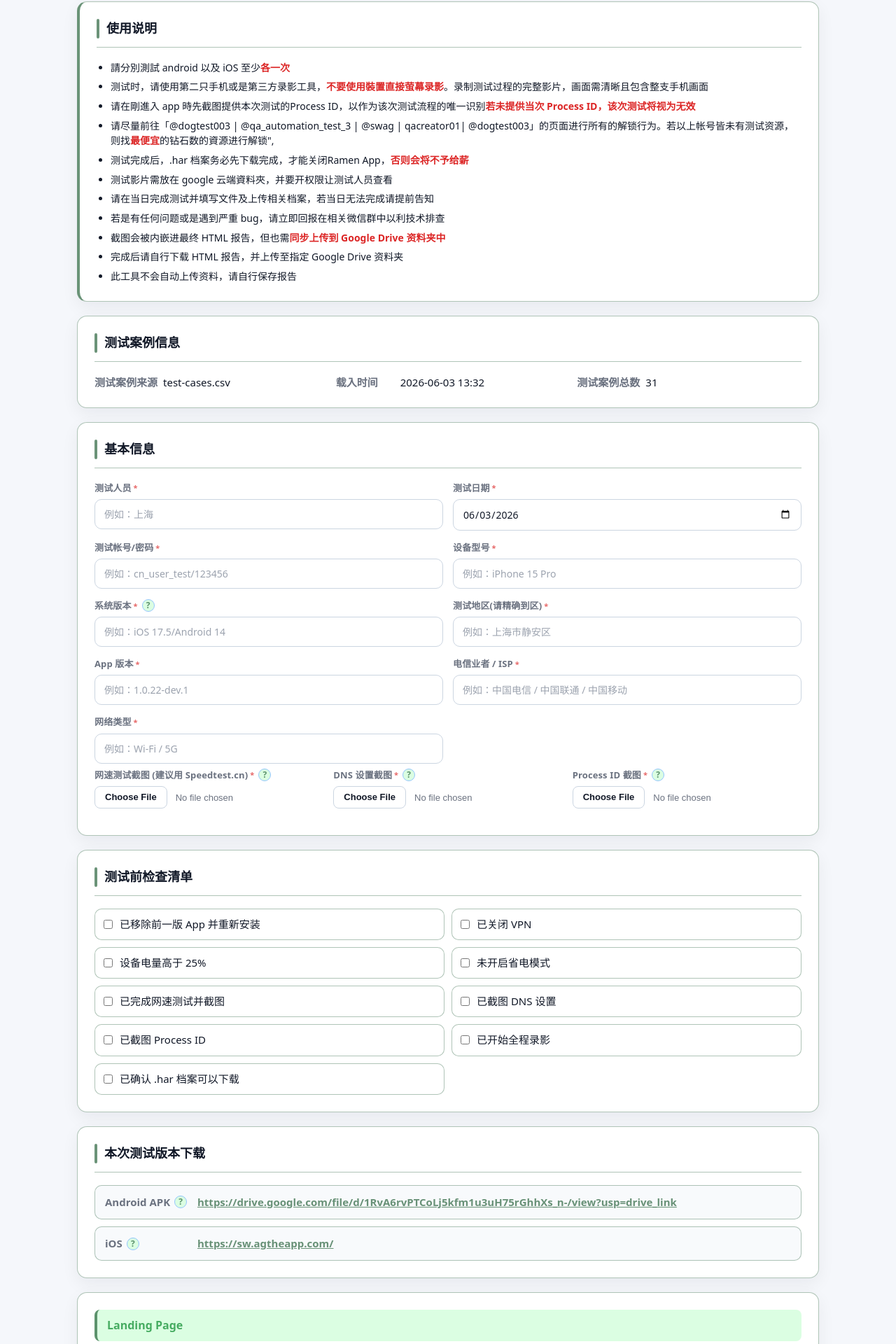
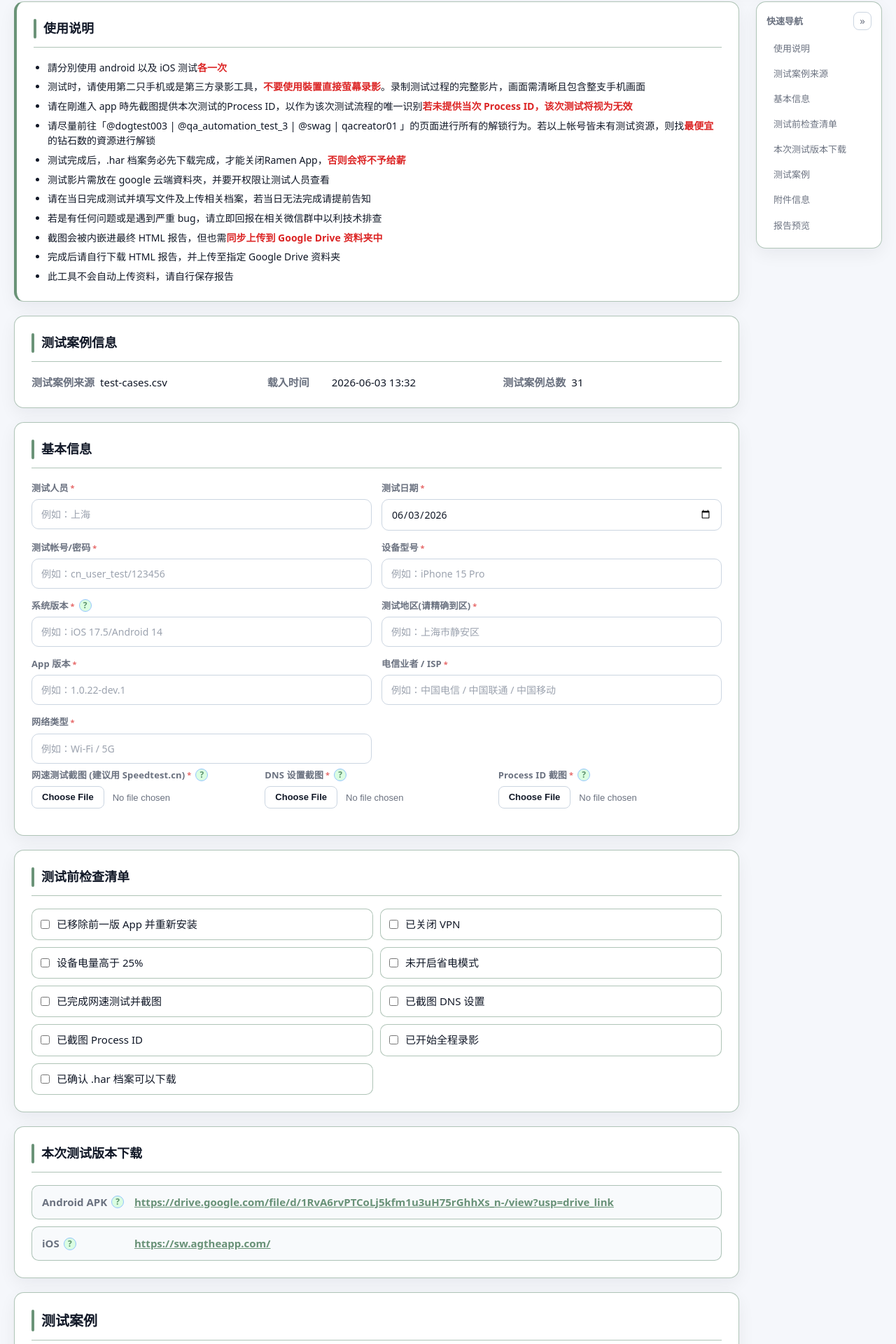
Before and after one commit to AdalynWu/regional-test-report-tool, a React (Vite) app: page / in a window 1280 px wide. Shown: the part 159-2079 px from the top of the page at 70% size. Built offline with nearby package versions, Linux system fonts and the light colour scheme.

Commit message:
feat: implement SideNav component and enhance layout with section anchors for improved navigation

```diff
--- a/src/App.tsx
+++ b/src/App.tsx
@@ -18,6 +18,7 @@ import { ReportActions } from "./components/ReportActions";
 import { InstructionCard } from "./components/InstructionCard";
 import { TestCaseMetaCard } from "./components/TestCaseMetaCard";
 import { TestVersionDownloadSection } from "./components/TestVersionDownloadSection";
+import { SideNav } from "./components/SideNav";
 import { APP_TITLE } from "./config/appConfig";
 
 function createEmptyBasicInfo(): BasicInfo {
@@ -98,24 +99,47 @@ function App() {
       )}
 
       {!loading && !error && testCases.length > 0 && (
+        <div className="app-shell">
           <main className="app-main">
+            <section id="instructions" className="section-anchor">
               <InstructionCard />
-          {meta && <TestCaseMetaCard meta={meta} />}
+            </section>
+            {meta && (
+              <section id="test-case-meta" className="section-anchor">
+                <TestCaseMetaCard meta={meta} />
+              </section>
+            )}
+            <section id="basic-info" className="section-anchor">
               <BasicInfoForm value={basicInfo} onChange={setBasicInfo} />
+            </section>
+            <section id="pre-test-checklist" className="section-anchor">
               <PreTestChecklist />
+            </section>
+            <section id="version-download" className="section-anchor">
               <TestVersionDownloadSection />
+            </section>
+            <section id="test-cases" className="section-anchor">
               <TestCaseList
                 testCases={testCases}
                 results={results}
                 onResultChange={handleResultChange}
               />
-          <AttachmentForm value={attachmentInfo} onChange={setAttachmentInfo} />
+            </section>
+            <section id="attachment" className="section-anchor">
+              <AttachmentForm
+                value={attachmentInfo}
+                onChange={setAttachmentInfo}
+              />
+            </section>
+            <section id="report-preview" className="section-anchor">
               <ReportPreview
                 basicInfo={basicInfo}
                 testCases={testCases}
                 results={results}
                 attachmentInfo={attachmentInfo}
               />
+            </section>
+            <section id="report-actions" className="section-anchor">
               <ReportActions
                 basicInfo={basicInfo}
                 results={results}
@@ -124,7 +148,11 @@ function App() {
                 testCaseMeta={meta ?? undefined}
                 onLoadDraft={handleLoadDraft}
               />
+            </section>
           </main>
+
+          <SideNav />
+        </div>
       )}
     </div>
   );
--- a/src/components/InstructionCard.tsx
+++ b/src/components/InstructionCard.tsx
@@ -6,7 +6,8 @@ import type { ReactNode } from "react";
  */
 const INSTRUCTIONS: ReactNode[] = [
   <>
-    請分別測試 android 以及 iOS 至少<span className="hl-danger">各一次</span>
+    請分別使用 android 以及 iOS 测试
+    <span className="hl-danger">各一次</span>
   </>,
   <>
     测试时，请使用第二只手机或是第三方录影工具，
@@ -21,9 +22,9 @@ const INSTRUCTIONS: ReactNode[] = [
     </span>
   </>,
   <>
-    请尽量前往「@dogtest003 | @qa_automation_test_3 | @swag | qacreator01|
-    @dogtest003」的页面进行所有的解锁行为。若以上帐号皆未有测试资源，则找
-    <span className="hl-danger">最便宜</span>的钻石数的資源进行解锁",
+    请尽量前往「@dogtest003 | @qa_automation_test_3 | @swag | qacreator01
+    」的页面进行所有的解锁行为。若以上帐号皆未有测试资源，则找
+    <span className="hl-danger">最便宜</span>的钻石数的資源进行解锁
   </>,
   <>
     测试完成后，.har 档案务必先下载完成，才能关闭Ramen App，
--- /dev/null
+++ b/src/components/SideNav.tsx
@@ -0,0 +1,52 @@
+import { useState } from "react";
+
+interface NavLink {
+  label: string;
+  href: string;
+}
+
+const NAV_LINKS: NavLink[] = [
+  { label: "使用说明", href: "#instructions" },
+  { label: "测试案例来源", href: "#test-case-meta" },
+  { label: "基本信息", href: "#basic-info" },
+  { label: "测试前检查清单", href: "#pre-test-checklist" },
+  { label: "本次测试版本下载", href: "#version-download" },
+  { label: "测试案例", href: "#test-cases" },
+  { label: "附件信息", href: "#attachment" },
+  { label: "报告预览", href: "#report-preview" },
+];
+
+/** Sticky desktop quick-navigation. Plain anchor links — no router. Collapsible. */
+export function SideNav() {
+  const [collapsed, setCollapsed] = useState(false);
+
+  return (
+    <nav
+      className={collapsed ? "side-nav collapsed" : "side-nav"}
+      aria-label="页面快速导航"
+    >
+      <div className="side-nav-head">
+        {!collapsed && <p className="side-nav-title">快速导航</p>}
+        <button
+          type="button"
+          className="side-nav-toggle"
+          aria-expanded={!collapsed}
+          aria-label={collapsed ? "展开快速导航" : "收合快速导航"}
+          title={collapsed ? "展开" : "收合"}
+          onClick={() => setCollapsed((c) => !c)}
+        >
+          {collapsed ? "«" : "»"}
+        </button>
+      </div>
+      {!collapsed && (
+        <ul className="side-nav-list">
+          {NAV_LINKS.map((link) => (
+            <li key={link.href}>
+              <a href={link.href}>{link.label}</a>
+            </li>
+          ))}
+        </ul>
+      )}
+    </nav>
+  );
+}
--- a/src/components/TestCaseList.tsx
+++ b/src/components/TestCaseList.tsx
@@ -40,8 +40,9 @@ export function TestCaseList({
 
   return (
     <div className="case-groups">
-      {grouped.map(([category, cases]) => (
+      {grouped.map(([category, cases], index) => (
         <section key={category} className="card category-section">
+          {index === 0 && <h2 className="group-heading">测试案例</h2>}
           <h3 className="category-title">{category}</h3>
           <div className="case-list">
             {groupTestCasesByArticle(cases).map((article) => (
--- a/src/styles.css
+++ b/src/styles.css
@@ -52,15 +52,138 @@
   box-sizing: border-box;
 }
 
+html {
+  scroll-behavior: smooth;
+}
+
 body {
   margin: 0;
   background: var(--bg);
 }
 
 .app {
-  max-width: 1100px;
+  max-width: 1320px;
   margin: 0 auto;
   padding: 24px 20px 64px;
+}
+
+/* Desktop shell: main content + sticky right-side nav */
+.app-shell {
+  display: grid;
+  grid-template-columns: minmax(0, 1100px) auto;
+  gap: 24px;
+  align-items: start;
+  justify-content: center;
+}
+
+.section-anchor {
+  scroll-margin-top: 24px;
+}
+
+/* Right-side quick navigation */
+.side-nav {
+  position: sticky;
+  top: 24px;
+  align-self: start;
+  width: 180px;
+  padding: 14px;
+  background: var(--color-surface);
+  border: 1px solid var(--color-border);
+  border-radius: var(--radius-card);
+  box-shadow: var(--shadow-card);
+}
+
+.side-nav.collapsed {
+  width: auto;
+  padding: 10px;
+}
+
+.side-nav-head {
+  display: flex;
+  align-items: center;
+  justify-content: space-between;
+  gap: 8px;
+}
+
+.side-nav.collapsed .side-nav-head {
+  justify-content: center;
+}
+
+.side-nav-title {
+  margin: 0;
+  font-size: 13px;
+  font-weight: 700;
+  color: var(--color-text-muted);
+}
+
+.side-nav-toggle {
+  appearance: none;
+  -webkit-appearance: none;
+  display: inline-flex;
+  align-items: center;
+  justify-content: center;
+  width: 26px;
+  height: 26px;
+  flex-shrink: 0;
+  font: inherit;
+  font-size: 15px;
+  line-height: 1;
+  color: var(--color-text-muted);
+  background: var(--color-surface);
+  border: 1px solid var(--color-border-strong);
+  border-radius: 8px;
+  cursor: pointer;
+  transition:
+    background-color 0.15s ease,
+    border-color 0.15s ease,
+    color 0.15s ease,
+    box-shadow 0.15s ease;
+}
+
+.side-nav-toggle:hover {
+  background: var(--color-primary-soft);
+  border-color: var(--color-primary);
+  color: var(--color-primary-dark);
+}
+
+.side-nav-toggle:focus-visible {
+  outline: none;
+  box-shadow: 0 0 0 3px var(--accent-soft);
+}
+
+.side-nav-list {
+  list-style: none;
+  margin: 8px 0 0;
+  padding: 0;
+}
+
+.side-nav a {
+  display: block;
+  padding: 8px 10px;
+  border-radius: 8px;
+  color: var(--color-text-muted);
+  text-decoration: none;
+  font-size: 13px;
+  transition:
+    background-color 0.15s ease,
+    color 0.15s ease;
+}
+
+.side-nav a:hover,
+.side-nav a:focus-visible {
+  outline: none;
+  background: var(--color-primary-soft);
+  color: var(--color-primary-dark);
+}
+
+@media (max-width: 1180px) {
+  .app-shell {
+    display: block;
+  }
+
+  .side-nav {
+    display: none;
+  }
 }
 
 .app-header {
@@ -389,6 +512,28 @@ input[type="file"]::file-selector-button:active {
 .checklist-item input {
   margin: 0;
   flex-shrink: 0;
+}
+
+/* Standalone group heading (e.g. 测试案例 above the category cards) */
+.group-heading {
+  display: flex;
+  align-items: center;
+  gap: 10px;
+  margin: 0 0 16px;
+  padding-bottom: 12px;
+  border-bottom: 1px solid var(--border);
+  font-size: 20px;
+  font-weight: 700;
+  color: var(--color-text);
+}
+
+.group-heading::before {
+  content: "";
+  width: 4px;
+  align-self: stretch;
+  min-height: 20px;
+  background: var(--color-primary);
+  border-radius: 999px;
 }
 
 /* Case groups */
@@ -907,7 +1052,7 @@ input[type="file"]::file-selector-button:active {
   margin: 14px 0 0;
   padding: 10px 12px;
   font-size: 14px;
-  color: var(--color-primary-dark);
+  color: #2c2c2c;
   background: var(--color-primary-soft);
   border-radius: var(--radius-field);
   font-weight: 600;
```
Lines whose indentation alone changed are shown as unchanged.
